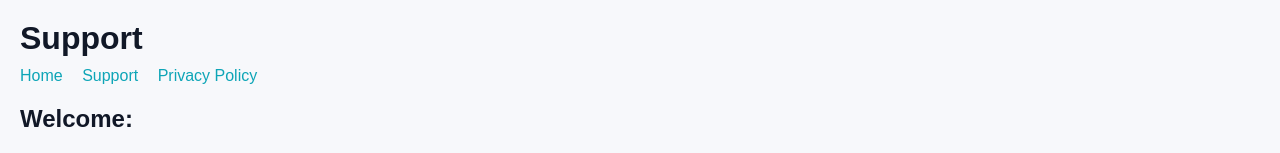
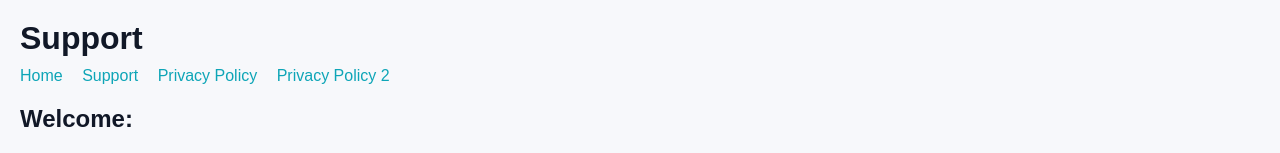
Before and after one commit to DailyMagicStudio/dailymagicstudio.github.io, a plain HTML site: page support.html in a window 1280 px wide. Shown: the top 153 px of the page. Drawn offline with Linux system fonts and the light colour scheme.

Commit message:
Update support.html

```diff
--- a/support.html
+++ b/support.html
@@ -18,6 +18,7 @@
       <a href="index.html">Home</a>
       <a href="support.html">Support</a>
       <a href="privacy.html">Privacy Policy</a>
+      <a href="privacy2.html">Privacy Policy 2</a>
     </nav>
   </header>
   <main>
```
